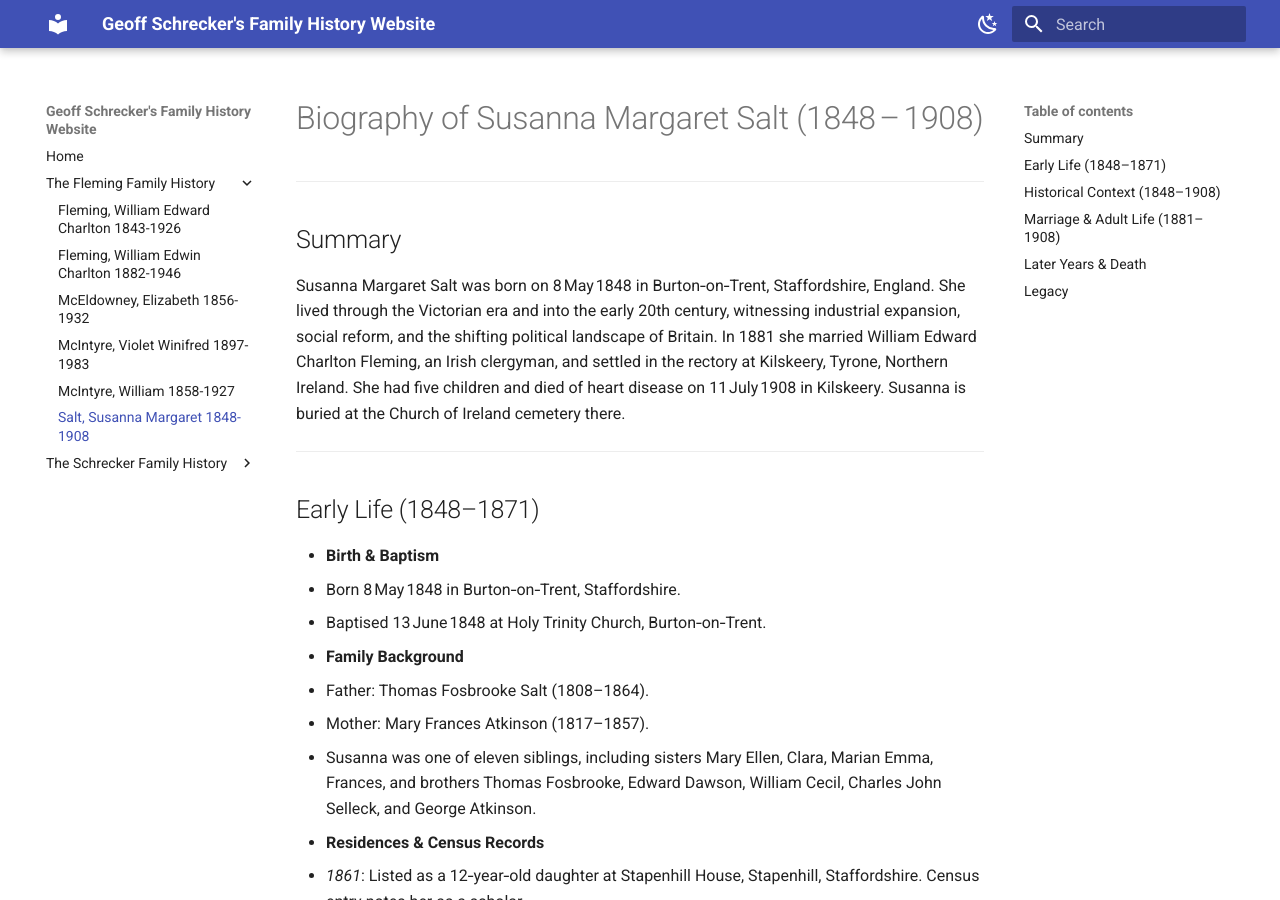
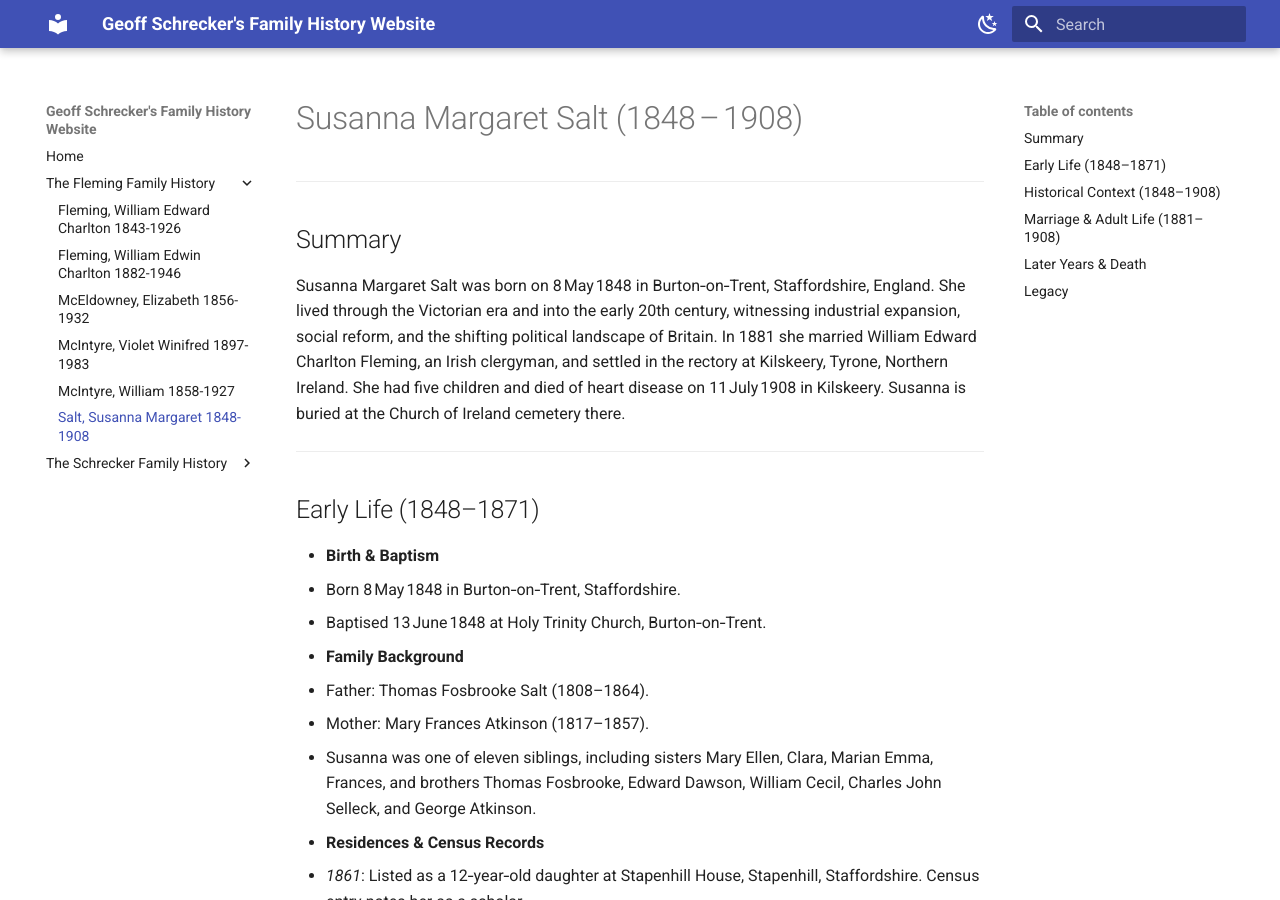
Before and after one commit to Schrecker-Family/Website, an MkDocs documentation site: the page built from docs/SaltS1848.md, in a window 1280 px wide and 900 px high. Built offline with MkDocs 1.6.1 and Material for MkDocs 9.7.7, drawn with Linux system fonts in a browser that asks for light colours.

Commit message:
Correct heading of Susanna Salt

```diff
--- a/docs/SaltS1848.md
+++ b/docs/SaltS1848.md
@@ -1,4 +1,4 @@
-# Biography of Susanna Margaret Salt (1848 – 1908)
+# Susanna Margaret Salt (1848 – 1908)
 
 ---
 
```
